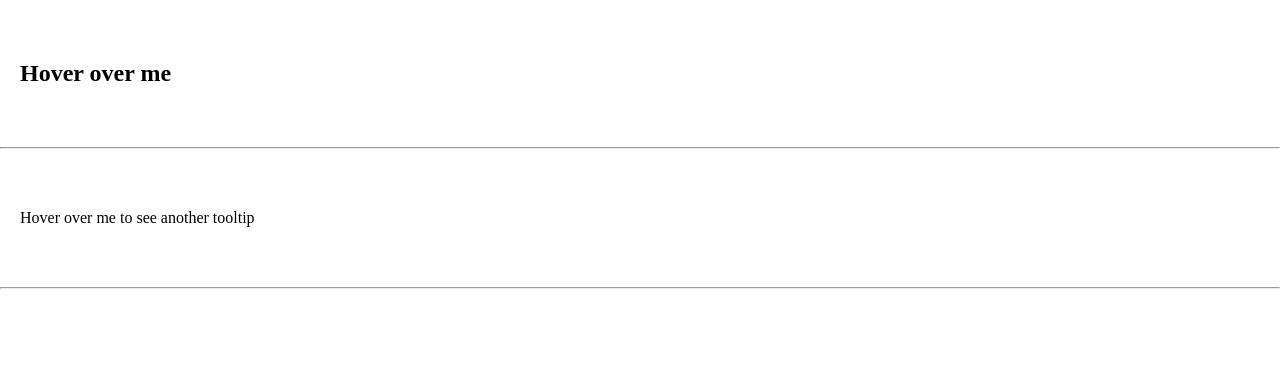
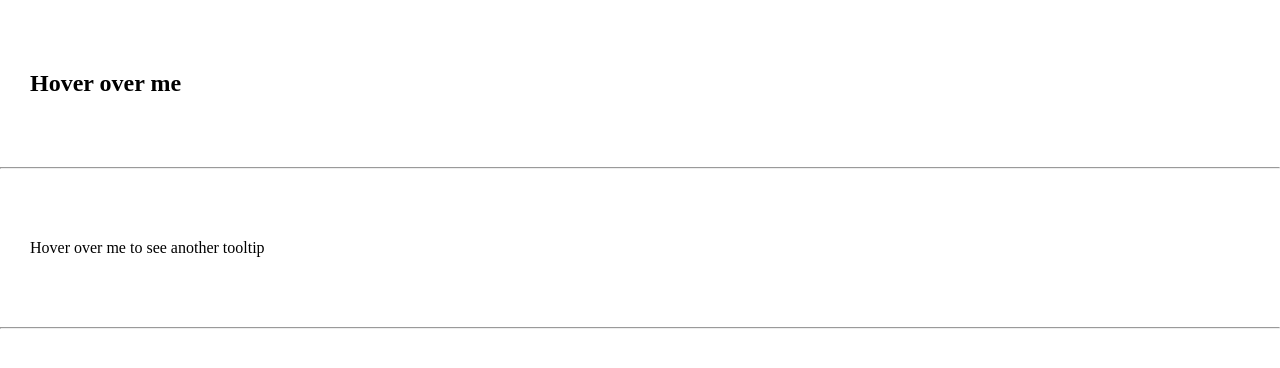
Before and after one commit to acciojob/react-composition-3-imhsart, a React app: page / in a window 1280 px wide. Built offline with nearby package versions, Linux system fonts and the light colour scheme.

Commit message:
Assignment attempt 3

```diff
--- a/src/components/App.js
+++ b/src/components/App.js
@@ -7,12 +7,12 @@ const App = () => {
   return (
     <div>
         <Tooltip text='This is a tooltip'>
-          <h2  className="tooltip">Hover over me</h2>
+          <h2>Hover over me</h2>
         </Tooltip>
         <hr/>
 
          <Tooltip text='This is another tooltip'>
-          <p  className="tooltip">Hover over me to see another tooltip</p>
+          <p>Hover over me to see another tooltip</p>
         </Tooltip>
         <hr/>
     </div>
--- a/src/components/Tooltip.js
+++ b/src/components/Tooltip.js
@@ -5,11 +5,9 @@ const Tooltip = ({text, children}) => {
   const [showTooltip, setShowTooltip] = useState(false)
 
   return (
-    <div  onMouseEnter={() => setShowTooltip(true)} onMouseLeave={() => setShowTooltip(false)}>
+    <div  className="tooltip" onMouseEnter={() => setShowTooltip(true)} onMouseLeave={() => setShowTooltip(false)}>
       {children}
-      {
-        showTooltip && <div className='tooltiptext'>{text}</div>
-      }
+      {showTooltip && <div className='tooltiptext'>{text}</div>}
     </div>
   )
 }
--- a/src/styles/App.css
+++ b/src/styles/App.css
@@ -6,6 +6,7 @@
 .tooltip{
   position: relative;
   margin: 60px 20px;
+  padding: 10px;
 }
 .tooltiptext{
   background-color: red;
```
